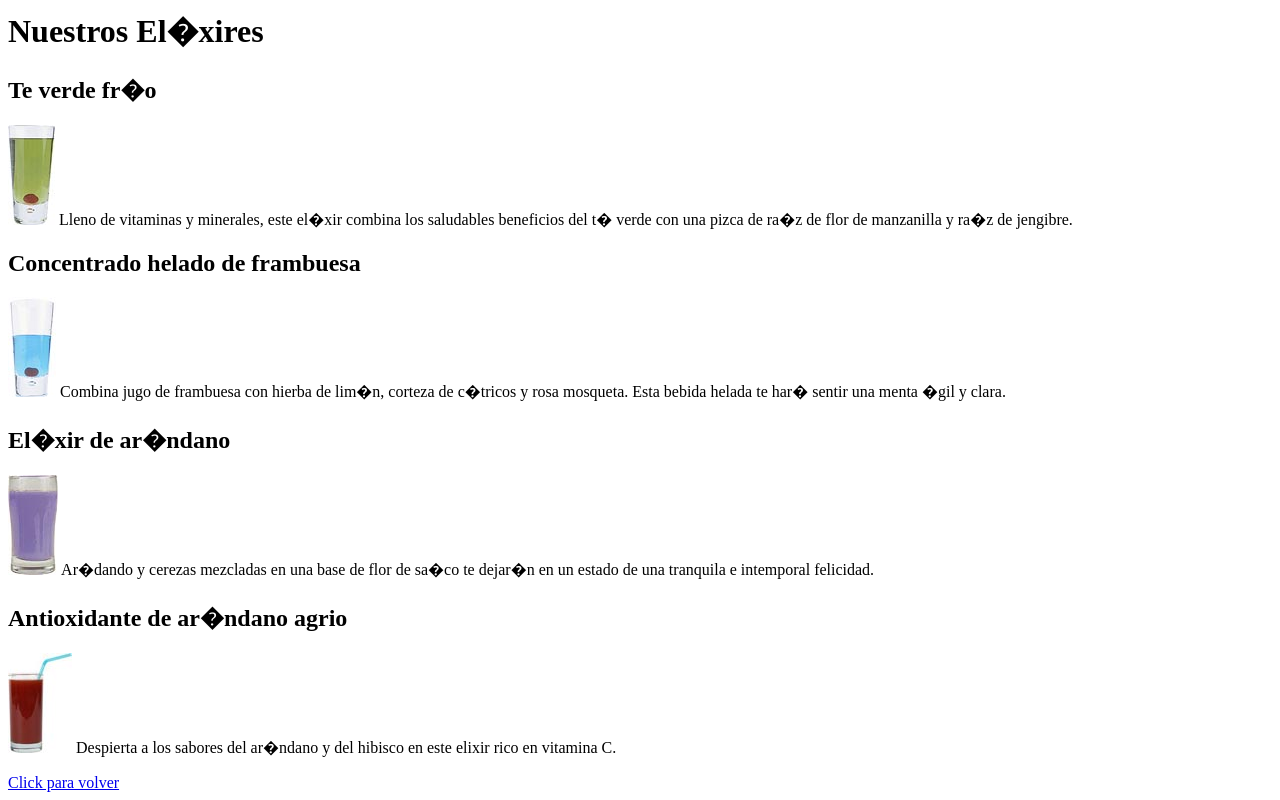
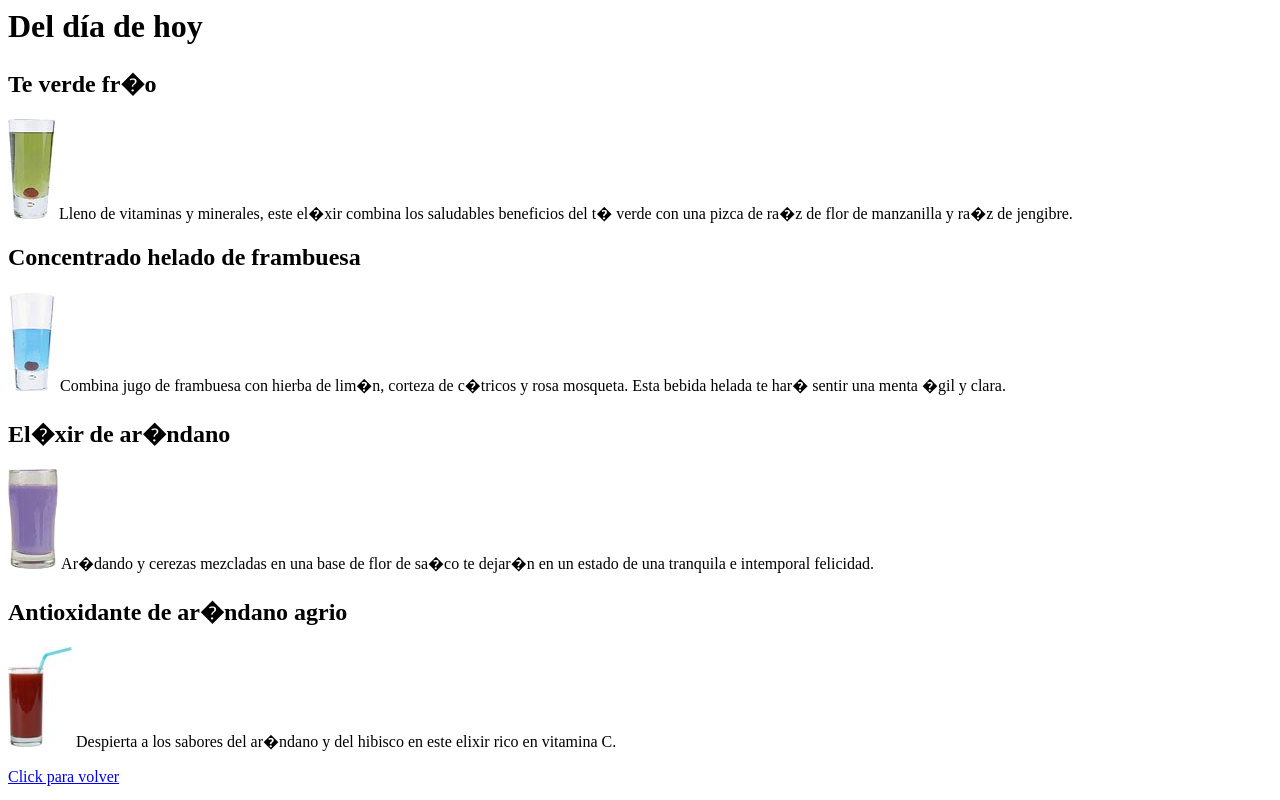
Before and after one commit to DiegoRojas05/pruebaGit, a plain HTML site: page paginas/elixir.html in a window 1280 px wide. Drawn offline with Linux system fonts and the light colour scheme.

Commit message:
Cambio en titulo elixir

```diff
--- a/paginas/elixir.html
+++ b/paginas/elixir.html
@@ -3,7 +3,7 @@
     <title>El�xires Eco Lounge</title>
   </head>
   <body>
-    <h1>Nuestros El�xires</h1>
+    <h1>Del día de hoy</h1>
 
     <h2>Te verde fr�o</h2>
     <p>
```
